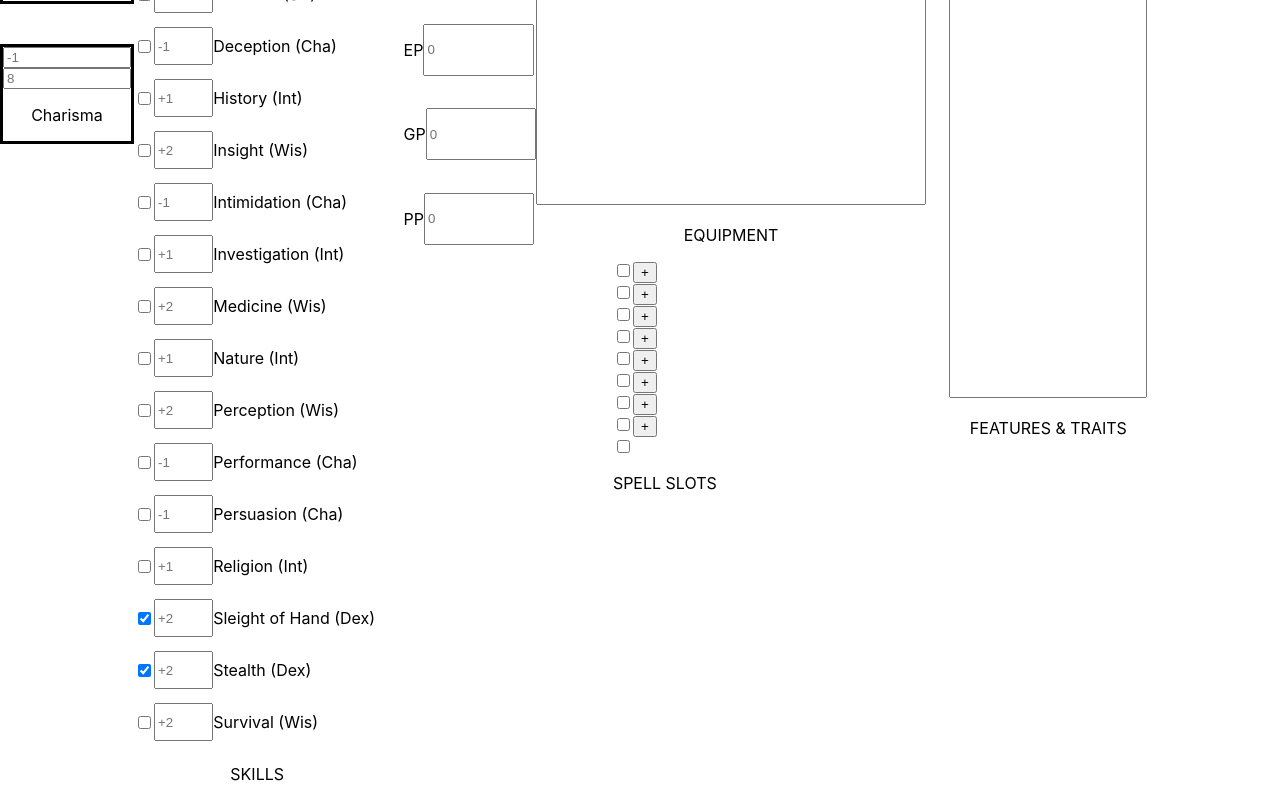
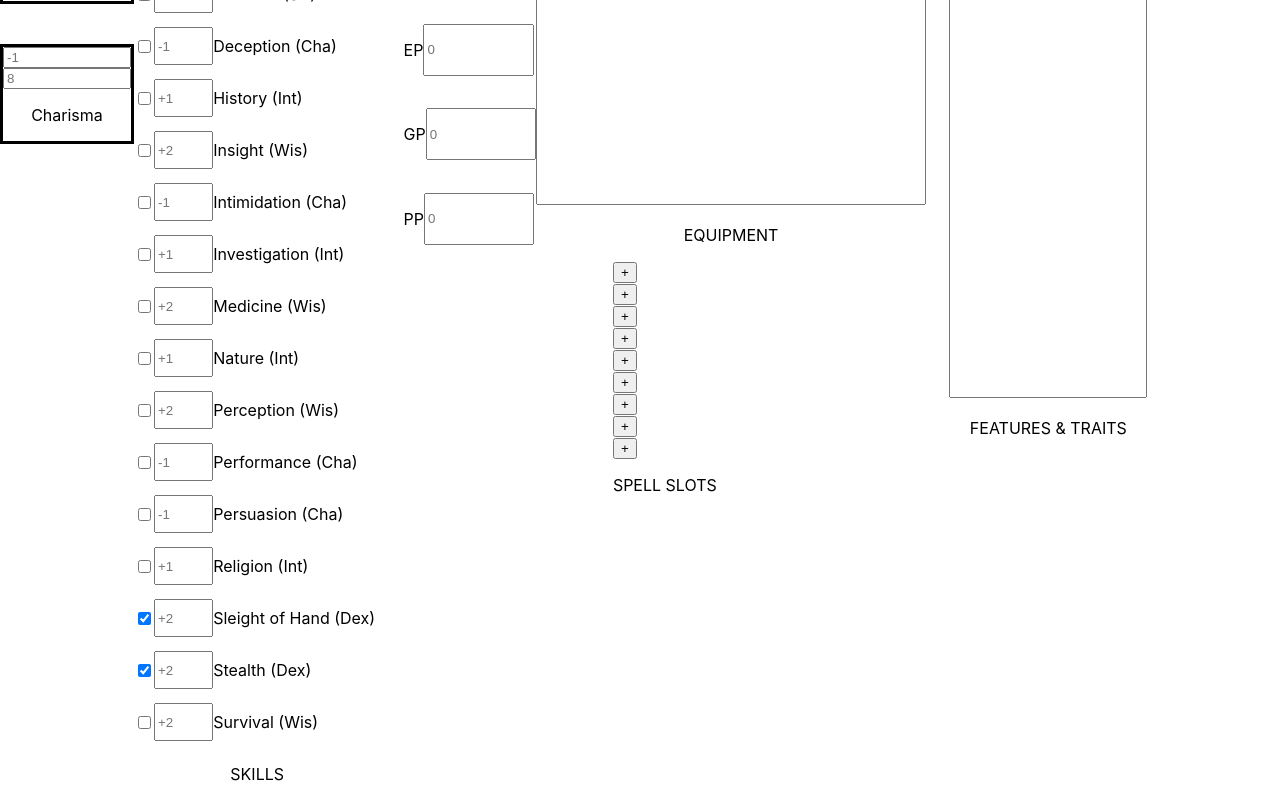
Before and after one commit to DEMVO25/Adventurer-creator, a React (Create React App) app: page / in a window 1280 px wide. Shown: the part 760-1560 px from the top of the page. Built offline with nearby package versions, Linux system fonts and the light colour scheme.

Commit message:
Finished all spell slots scripts

```diff
--- a/src/App.js
+++ b/src/App.js
@@ -5,11 +5,31 @@ import './App.css';
 
 function App() {
   const [checkbox, setcheckbox] = useState(false);
-
-  const [checkboxCount, setCheckboxCount] = useState(1);
+  const [checkboxCount, setCheckboxCount] = useState(0);
 
   const [checkbox1, setcheckbox1] = useState(false);
-  const [checkboxCount1, setCheckboxCount1] = useState(1);
+  const [checkboxCount1, setCheckboxCount1] = useState(0);
+
+  const [checkbox2, setcheckbox2] = useState(false);
+  const [checkboxCount2, setCheckboxCount2] = useState(0);
+
+  const [checkbox3, setcheckbox3] = useState(false);
+  const [checkboxCount3, setCheckboxCount3] = useState(0);
+
+  const [checkbox4, setcheckbox4] = useState(false);
+  const [checkboxCount4, setCheckboxCount4] = useState(0);
+
+  const [checkbox5, setcheckbox5] = useState(false);
+  const [checkboxCount5, setCheckboxCount5] = useState(0);
+
+  const [checkbox6, setcheckbox6] = useState(false);
+  const [checkboxCount6, setCheckboxCount6] = useState(0);
+
+  const [checkbox7, setcheckbox7] = useState(false);
+  const [checkboxCount7, setCheckboxCount7] = useState(0);
+
+  const [checkbox8, setcheckbox8] = useState(false);
+  const [checkboxCount8, setCheckboxCount8] = useState(0);
 
   return (
     <div className="App">
@@ -342,34 +362,84 @@ function App() {
                   );
                 })
               }
-              <button id='spellslot1lvl' onClick={() => checkboxCount1 < 3 && setCheckboxCount1(checkboxCount1 + 1)}>+</button>
+              <button id='spellslot2lvl' onClick={() => checkboxCount1 < 3 && setCheckboxCount1(checkboxCount1 + 1)}>+</button>
             </div>
             <div>
-              <input type='checkbox'></input>
-              <button>+</button>
+              {Array(checkboxCount2)
+                .fill(0)
+                .map((x, i) => {
+                  return (
+                    <input type='checkbox' value={checkbox2} onChange={(e) => setcheckbox2(e.target.checked)}></input>
+                  );
+                })
+              }
+              <button id='spellslot3lvl' onClick={e => checkboxCount2 < 3 && setCheckboxCount2(checkboxCount2 + 1)}>+</button>
             </div>
             <div>
-              <input type='checkbox'></input>
-              <button>+</button>
+              {Array(checkboxCount3)
+                .fill(0)
+                .map((x, i) => {
+                  return (
+                    <input type='checkbox' value={checkbox3} onChange={(e) => setcheckbox3(e.target.checked)}></input>
+                  );
+                })
+              }
+              <button id='spellslot4lvl' onClick={e => checkboxCount3 < 3 && setCheckboxCount3(checkboxCount3 + 1)}>+</button>
             </div>
             <div>
-              <input type='checkbox'></input>
-              <button>+</button>
+            {Array(checkboxCount4)
+                .fill(0)
+                .map((x, i) => {
+                  return (
+                    <input type='checkbox' value={checkbox4} onChange={(e) => setcheckbox4(e.target.checked)}></input>
+                  );
+                })
+              }
+              <button id='spellslot5lvl' onClick={e => checkboxCount4 < 3 && setCheckboxCount4(checkboxCount4 + 1)}>+</button>
             </div>
             <div>
-              <input type='checkbox'></input>
-              <button>+</button>
+            {Array(checkboxCount5)
+                .fill(0)
+                .map((x, i) => {
+                  return (
+                    <input type='checkbox' value={checkbox5} onChange={(e) => setcheckbox5(e.target.checked)}></input>
+                  );
+                })
+              }
+              <button id='spellslot6lvl' onClick={e => checkboxCount5 < 2 && setCheckboxCount5(checkboxCount5 + 1)}>+</button>
             </div>
             <div>
-              <input type='checkbox'></input>
-              <button>+</button>
+            {Array(checkboxCount6)
+                .fill(0)
+                .map((x, i) => {
+                  return (
+                    <input type='checkbox' value={checkbox6} onChange={(e) => setcheckbox6(e.target.checked)}></input>
+                  );
+                })
+              }
+              <button id='spellslot7lvl' onClick={e => checkboxCount6 < 2 && setCheckboxCount6(checkboxCount6 + 1)}>+</button>
             </div>
             <div>
-              <input type='checkbox'></input>
-              <button>+</button>
+            {Array(checkboxCount7)
+                .fill(0)
+                .map((x, i) => {
+                  return (
+                    <input type='checkbox' value={checkbox7} onChange={(e) => setcheckbox7(e.target.checked)}></input>
+                  );
+                })
+              }
+              <button id='spellslot8lvl' onClick={e => checkboxCount7 < 1 && setCheckboxCount7(checkboxCount7 + 1)}>+</button>
             </div>
             <div>
-              <input type='checkbox'></input>
+            {Array(checkboxCount8)
+                .fill(0)
+                .map((x, i) => {
+                  return (
+                    <input type='checkbox' value={checkbox8} onChange={(e) => setcheckbox8(e.target.checked)}></input>
+                  );
+                })
+              }
+              <button id='spellslot9lvl' onClick={e => checkboxCount8 < 1 && setCheckboxCount8(checkboxCount8 + 1)}>+</button>
             </div>
             <p>SPELL SLOTS</p>
           </div>
```
